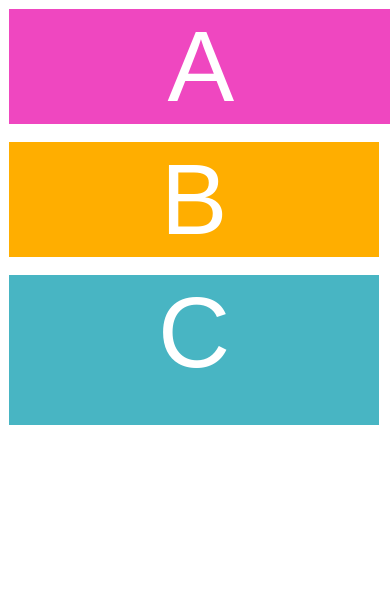
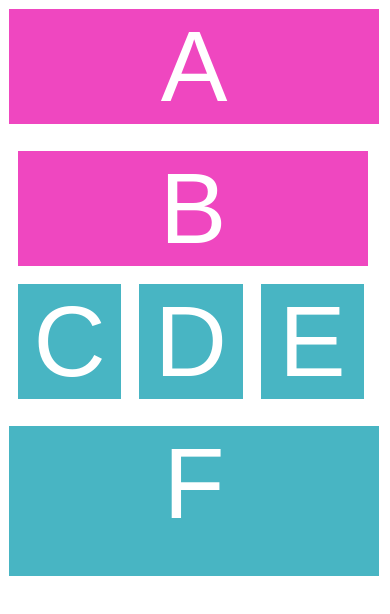
Before and after one commit to JessMoran/desktop-mobile2, a plain HTML site: page index.html in a window 390 px wide. Drawn offline with Linux system fonts and the light colour scheme.

Commit message:
subiendo sgunda parte desktop mobile

```diff
--- a/css/grid.css
+++ b/css/grid.css
@@ -29,37 +29,50 @@ body{
   margin: 10px;
 }
 
+#special-box{
+  background: #fff;
+}
+
+#row-b{
+  background: #ef47c0;
+}
+
 .column-1{
   background: #fce705;
-  width:6.66%
+    width: calc(8.33%  -  20px);
 }
 
 .column-2{
   background: #bcf904;
-  width:14.99%
+  width: calc(16.66%  -  20px);
 }
 
 .column-3{
   background: #6fe8c7;
-  width: 23.33%
+  width: calc(25%  -  20px);
 }
 
 .column-4{
   background: #48b5c3;
-  width: 31.66%
+  width: calc(33.33% -  20px);
 }
 
 .column-5{
-  background: #9d63e2;
-  width: 48.33%
+  background: #48b5c3;
+  width: calc(41.66%  -  20px);
 }
 
 .column-6{
-  background: #ef47c0;
-  width: 98.33%
+  background: #9d63e2;
+  width: calc(50%  -  20px);
 }
 
 .column-8{
   background: #ffae00;
-  width: 64.99%;
+  width: calc(66.66%  -  20px);
 }
+
+.column-12{
+  background: #ef47c0;
+  width: calc(100%  -  20px);
+}
--- a/css/main.css
+++ b/css/main.css
@@ -10,3 +10,7 @@
 column-8,column-4{
   height: 400px;
 }
+
+#alto{
+  height: 310px;
+}
--- a/css/mobile.css
+++ b/css/mobile.css
@@ -1,10 +1,10 @@
 @media (max-width: 768px){
-    .column-8,
-    .column-4{
+    .column-8{
       width: calc(100% - 20px);
     }
 
-    .column-4{
+    #alto.column-4-mobile{
+      width: calc(100% - 20px);
       height: 150px;
     }
 }
--- a/index.html
+++ b/index.html
@@ -11,14 +11,32 @@
   <body>
     <div id="container">
       <div class="row">
-        <div class="column-6"> A </div>
+        <div class="column-12"> A </div>
       </div>
 
       <div class="row">
-        <div class="column-8"> B </div>
-        <div class="column-4"> C </div>
+        <div class="column-8" id="special-box">
+
+          <div class="row">
+            <div class="column-12" id="row-b"> B </div>
+          </div>
+
+          <div class="row">
+            <div class="column-4"> C </div>
+            <div class="column-4"> D </div>
+            <div class="column-4"> E </div>
+          </div>
+        </div>
+
+        <div class="row">
+          <div id="alto" class="column-4 column-4-mobile"> F </div>
+        </div>
       </div>
-    </div>
+
+   </div>
+
+
+
 
 
     <script type="text/javascript" src="js/app.js"></script>
```
Also changed, not shown: 1 other file.
